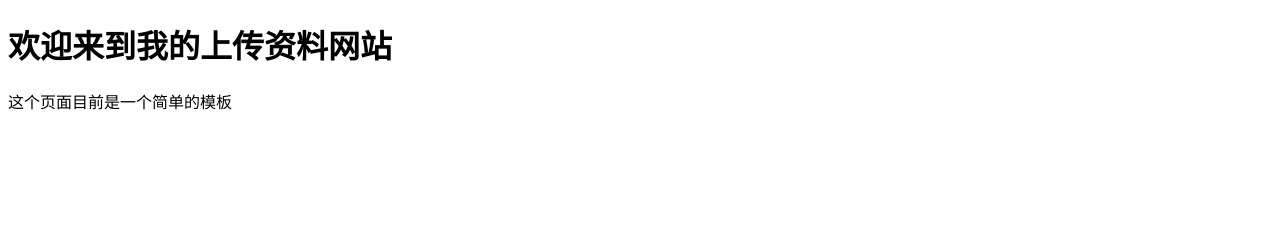
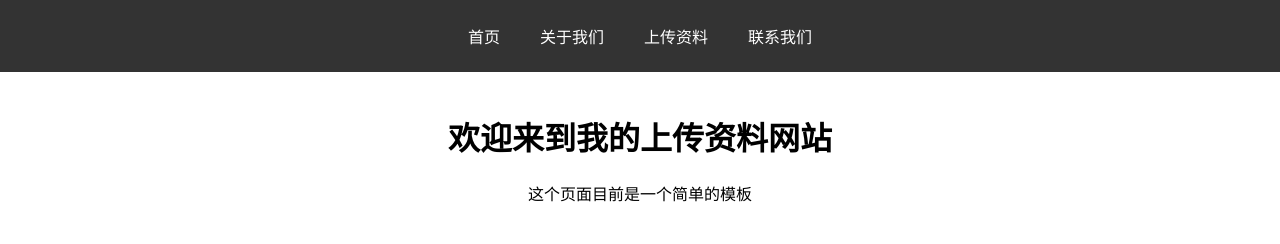
Before and after one commit to yzy668899/my-upload-site, a plain HTML site: page index.html in a window 1280 px wide. Drawn offline with Linux system fonts and the light colour scheme.

Commit message:
Update index.html

```diff
--- a/index.html
+++ b/index.html
@@ -3,9 +3,56 @@
 <head>
     <meta charset="UTF-8">
     <title>上传资料网站</title>
+    <style>
+        /* 添加样式 */
+        body {
+            font-family: Arial, sans-serif;
+            margin: 0;
+            padding: 0;
+        }
+
+        /* 导航栏样式 */
+        .navbar {
+            display: flex;
+            justify-content: center;
+            background-color: #333;
+            padding: 10px 0;
+        }
+
+        .navbar a {
+            color: white;
+            padding: 14px 20px;
+            text-decoration: none;
+            text-align: center;
+        }
+
+        .navbar a:hover {
+            background-color: #ddd;
+            color: black;
+        }
+
+        /* 主要内容样式 */
+        .content {
+            padding: 20px;
+            text-align: center;
+        }
+    </style>
 </head>
 <body>
-    <h1>欢迎来到我的上传资料网站</h1>
-    <p>这个页面目前是一个简单的模板</p>
+
+    <!-- 导航栏 -->
+    <div class="navbar">
+        <a href="index.html">首页</a>
+        <a href="about.html">关于我们</a>
+        <a href="upload.html">上传资料</a>
+        <a href="contact.html">联系我们</a>
+    </div>
+
+    <!-- 主要内容 -->
+    <div class="content">
+        <h1>欢迎来到我的上传资料网站</h1>
+        <p>这个页面目前是一个简单的模板</p>
+    </div>
+
 </body>
 </html>
```
